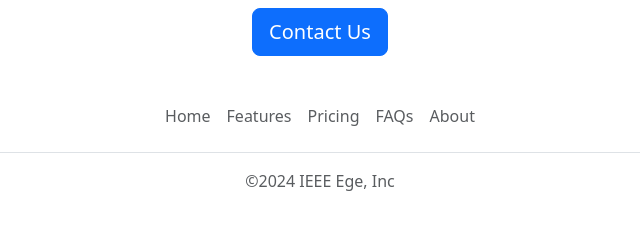
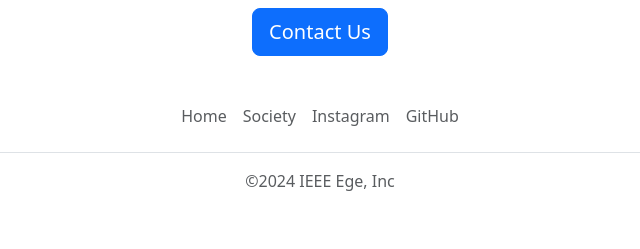
Before and after one commit to huseyinkaplann/Flask-trial-app, a Flask app: page / in a window 1280 px wide. Shown: the part 2107-2356 px from the top of the page, without its empty margins (320-960 px from the left). Run offline with Flask 3, Linux system fonts and the light colour scheme.

Commit message:
links fixed

```diff
--- a/templates/footer.html
+++ b/templates/footer.html
@@ -1,11 +1,10 @@
 <div class="container">
   <footer class="py-3 my-4">
     <ul class="nav justify-content-center border-bottom pb-3 mb-3">
-      <li class="nav-item"><a href="#" class="nav-link px-2 text-muted">Home</a></li>
-      <li class="nav-item"><a href="#" class="nav-link px-2 text-muted">Features</a></li>
-      <li class="nav-item"><a href="#" class="nav-link px-2 text-muted">Pricing</a></li>
-      <li class="nav-item"><a href="#" class="nav-link px-2 text-muted">FAQs</a></li>
-      <li class="nav-item"><a href="#" class="nav-link px-2 text-muted">About</a></li>
+      <li class="nav-item"><a href="https://80bd52c0-10ce-4d35-8989-6a306084b617-00-2d9xun5oputl8.riker.replit.dev/#" class="nav-link px-2 text-muted">Home</a></li>
+      <li class="nav-item"><a target="_blank" href="https://www.instagram.com/ieeeegesb/" class="nav-link px-2 text-muted">Society</a></li>
+      <li class="nav-item"><a target="_blank" href="https://www.instagram.com/huseyinn_kaplann/" class="nav-link px-2 text-muted">Instagram</a></li>
+      <li class="nav-item"><a target="_blank" href="https://github.com/huseyinkaplann" class="nav-link px-2 text-muted">GitHub</a></li>
     </ul>
     <p class="text-center text-muted">&copy;2024 IEEE Ege, Inc</p>
   </footer>
--- a/templates/home.html
+++ b/templates/home.html
@@ -32,7 +32,7 @@
         {% endfor %}
       </div>
       <div class="text-center">
-        <button class="btn btn-primary btn-lg">Contact Us</button>
+        <a class="btn btn-primary btn-lg" href="mailto:huseyinkapln0@gmail.com?subject=Question%20About%20Job%20Openings&body=My%20name%3A%20%3Cyour%20name%20here%3E%0D%0A%0D%0AMy%20questions%3A%20%3Center%20question%20here%3E">Contact Us</a>
       </div>
     </div>
     {% include 'footer.html' %}
--- a/templates/jobitem.html
+++ b/templates/jobitem.html
@@ -7,8 +7,8 @@
     {% endif %}
   </div>
   <div class="col-2">
-    <button type="button" class="btn btn-outline-primary float-right align-middle" style="margin-top:16px;">
+    <a type="button" class="btn btn-outline-primary float-right align-middle" style="margin-top:16px;" href="mailto:huseyinkapln0@gmail.com?subject=Application%20for%20{{job['title']}}&body=My%20name%3A%20%3Cyour%20name%20here%3E%0D%0A%0D%0AMy%20resume%20link%3A%20%3Cyour%20resume%20link%20here%3E%0D%0A%0D%0AMy%20LinkedIn%20Link%3A%20%3CLinkedIn%20link%3E">
       Apply
-    </button>
+    </a>
   </div>
 </div>
```
